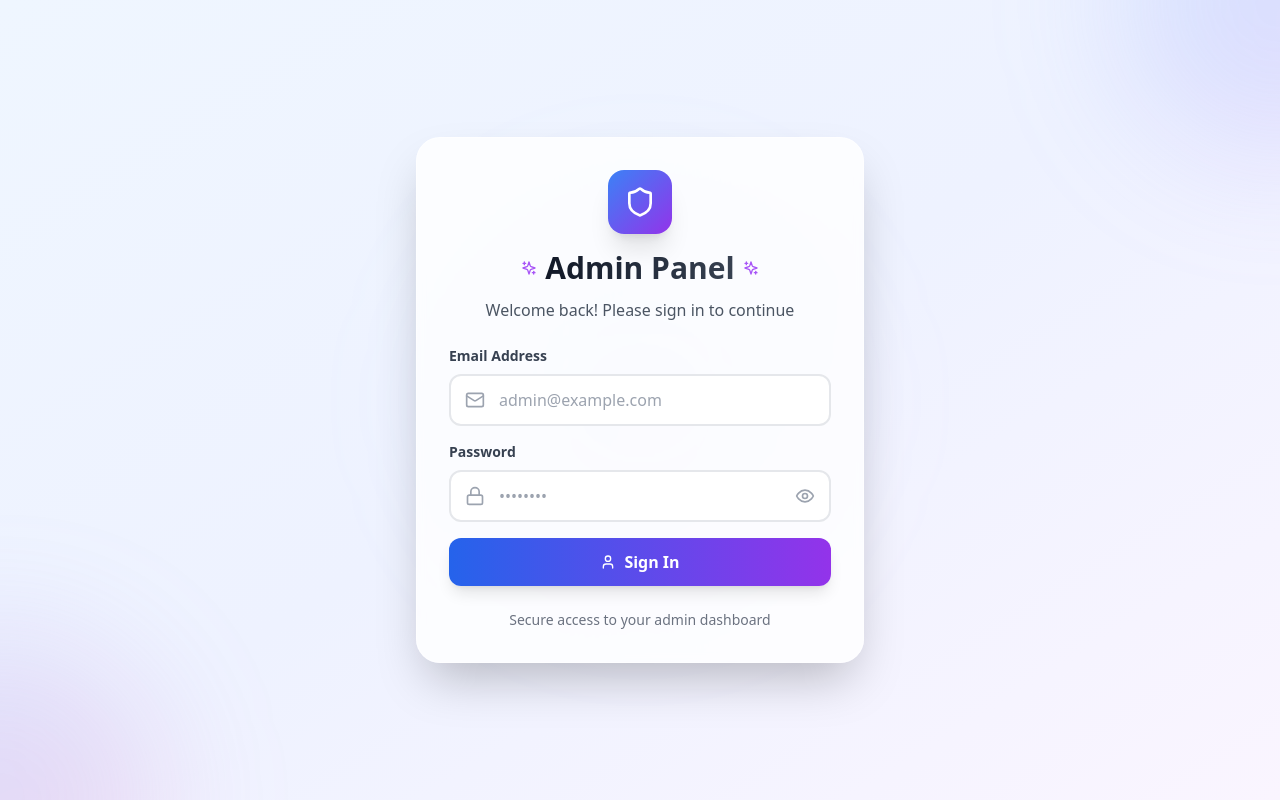
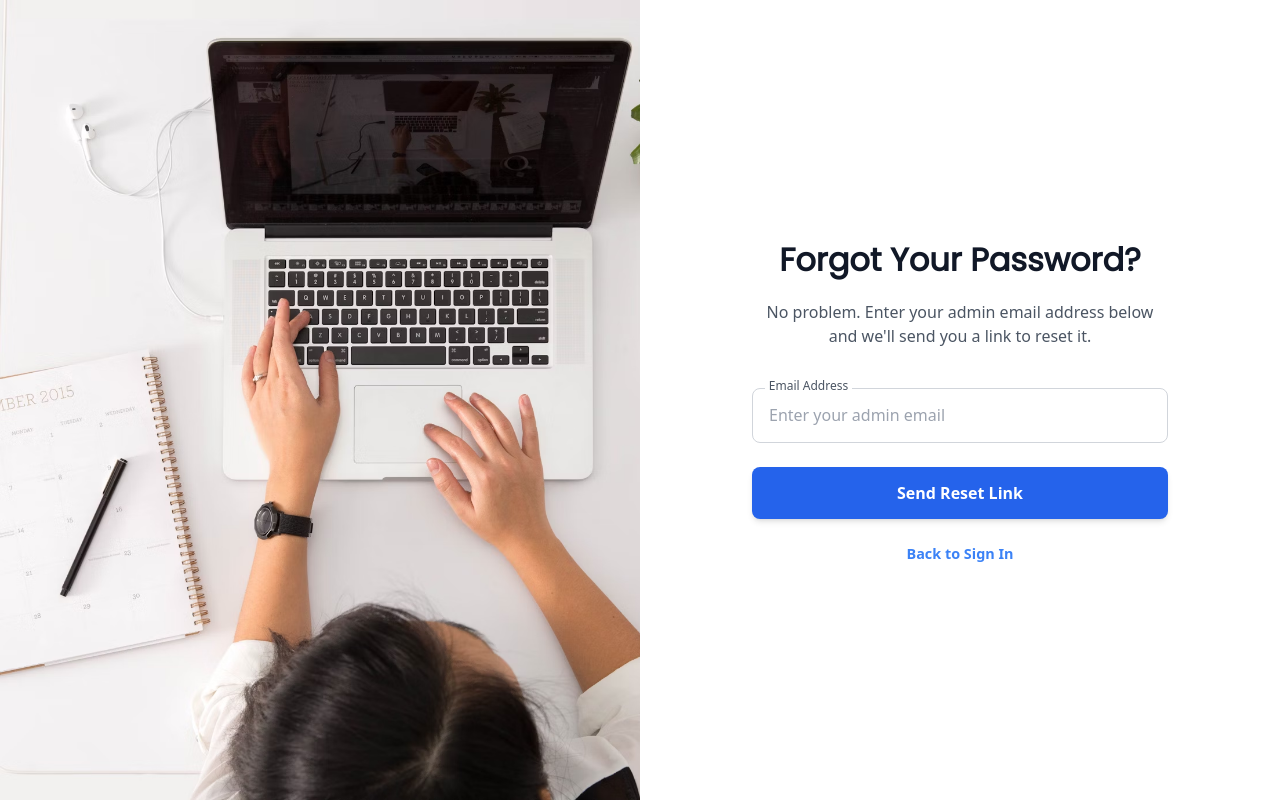
Before and after one commit to mahmoudEbeid2/dokany-admin, a React (Vite) app: page /admin-forgot-password in a window 1280 px wide. Before the commit this address led to /login. Built offline with nearby package versions, Linux system fonts and the light colour scheme; no server answers.

Commit message:
add forgetPassword page

```diff
--- a/package.json
+++ b/package.json
@@ -18,7 +18,8 @@
     "react": "^18.3.1",
     "react-dom": "^18.3.1",
     "react-redux": "^9.2.0",
-    "react-router-dom": "^7.7.1"
+    "react-router-dom": "^7.7.1",
+    "zod": "^4.0.14"
   },
   "devDependencies": {
     "@eslint/js": "^9.9.1",
--- a/src/App.tsx
+++ b/src/App.tsx
@@ -1,17 +1,22 @@
-import React from 'react';
-import { BrowserRouter as Router, Routes, Route, Navigate } from 'react-router-dom';
-import { Provider } from 'react-redux';
-import { store } from './store/store';
-import Login from './components/Auth/Login';
-import PrivateRoute from './components/Auth/PrivateRoute';
-import Layout from './components/Layout/Layout';
-import SellersList from './components/Sellers/SellersList';
-import ManagersList from './components/Managers/ManagersList';
-import Analytics from './components/Analytics/Analytics';
-import ThemesList from './components/Themes/ThemesList';
-import PayoutsList from './components/Payouts/PayoutsList';
-import Profile from './components/Profile/Profile';
-
+import React from "react";
+import {
+  BrowserRouter as Router,
+  Routes,
+  Route,
+  Navigate,
+} from "react-router-dom";
+import { Provider } from "react-redux";
+import { store } from "./store/store";
+import Login from "./components/Auth/Login";
+import PrivateRoute from "./components/Auth/PrivateRoute";
+import Layout from "./components/Layout/Layout";
+import SellersList from "./components/Sellers/SellersList";
+import ManagersList from "./components/Managers/ManagersList";
+import Analytics from "./components/Analytics/Analytics";
+import ThemesList from "./components/Themes/ThemesList";
+import PayoutsList from "./components/Payouts/PayoutsList";
+import Profile from "./components/Profile/Profile";
+import AdminForgotPassword from "./components/Auth/AdminForgotPassword";
 function App() {
   return (
     <Provider store={store}>
@@ -19,6 +24,10 @@ function App() {
         <div className="h-screen bg-gray-50 overflow-hidden">
           <Routes>
             <Route path="/login" element={<Login />} />
+            <Route
+              path="/admin-forgot-password"
+              element={<AdminForgotPassword />}
+            />
             <Route
               path="/dashboard"
               element={
--- /dev/null
+++ b/src/components/Auth/AdminForgotPassword.module.css
@@ -0,0 +1,175 @@
+@import url("https://fonts.googleapis.com/css2?family=Poppins&display=swap");
+
+.authContainer {
+  display: flex;
+  flex-direction: column;
+  min-height: 100vh;
+  width: 100%;
+  background-color: #f9fafb;
+  overflow-y: auto;
+}
+
+.authImageSection {
+  display: block;
+  height: 100vh;
+  overflow: hidden;
+}
+
+.authImageSection img {
+  width: 100%;
+  height: 100%;
+  max-width: 100%;
+  object-fit: cover;
+}
+
+.authFormSection {
+  display: flex;
+  justify-content: center;
+  align-items: center;
+  padding: 2rem 1rem;
+  background-color: #ffffff;
+  min-height: 100vh;
+  overflow-y: auto;
+  flex: 1;
+}
+
+.formWrapper {
+  width: 100%;
+  max-width: 28rem;
+  padding: 1rem;
+  margin: 1rem 0;
+}
+
+.formWrapper h2 {
+  font-family: Poppins, sans-serif;
+  font-size: 2rem;
+  font-weight: 600;
+  margin-bottom: 1rem;
+  text-align: center;
+  color: #111827;
+}
+
+.formWrapper .insturctionsText {
+  text-align: center;
+  color: #4b5563;
+  margin-bottom: 2.5rem;
+  font-size: 1rem;
+}
+
+.switchAuthLink {
+  font-size: 0.9rem;
+  color: #4b5563;
+  margin-top: 1.5rem;
+  text-align: center;
+}
+
+.switchAuthLink a {
+  color: #3b82f6;
+  text-decoration: none;
+  font-weight: 600;
+  cursor: pointer;
+  transition: color 0.3s ease;
+}
+
+.switchAuthLink a:hover {
+  color: #1d4ed8;
+}
+
+.inputGroup {
+  position: relative;
+  margin-bottom: 1.5rem;
+  width: 100%;
+}
+
+.inputGroup label {
+  position: absolute;
+  top: -0.7rem;
+  left: 0.8rem;
+  background-color: #ffffff;
+  padding: 0 0.25rem;
+  font-size: 0.75rem;
+  color: #4b5563;
+  font-weight: 500;
+}
+
+.inputGroup input {
+  width: 100%;
+  padding: 0.9rem 1rem;
+  border: 1px solid #d1d5db;
+  border-radius: 0.5rem;
+  font-size: 1rem;
+  outline: none;
+  transition: all 0.3s ease;
+  background-color: #ffffff;
+  color: #111827;
+}
+
+.inputGroup input:focus {
+  border-color: #3b82f6;
+  box-shadow: 0 0 0 3px rgba(59, 130, 246, 0.1);
+}
+
+.inputGroup input::placeholder {
+  color: #9ca3af;
+}
+
+.submitBtn {
+  width: 100%;
+  background: #2563eb;
+  color: #ffffff;
+  border: none;
+  border-radius: 0.5rem;
+  font-size: 1rem;
+  font-weight: 600;
+  cursor: pointer;
+  padding: 0.875rem 2.5rem;
+  transition: all 0.3s ease;
+  box-shadow: 0 4px 6px -1px rgb(0 0 0 / 0.1), 0 2px 4px -2px rgb(0 0 0 / 0.1);
+}
+
+.submitBtn:hover {
+  background: #1d4ed8;
+  transform: translateY(-2px);
+  box-shadow: 0 10px 15px -3px rgb(0 0 0 / 0.1), 0 4px 6px -4px rgb(0 0 0 / 0.1);
+}
+
+.submitBtn:disabled {
+  opacity: 0.6;
+  cursor: not-allowed;
+  transform: none;
+}
+
+.errorText {
+  color: #ef4444;
+  font-size: 0.875rem;
+  margin-top: 0.25rem;
+}
+
+.apiError {
+  color: #ef4444;
+  text-align: center;
+  font-size: 0.9rem;
+  margin-bottom: 1rem;
+  padding: 0.75rem;
+  background-color: #fee2e2;
+  border: 1px solid #fecaca;
+  border-radius: 0.5rem;
+}
+
+@media (min-width: 768px) {
+  .authContainer {
+    flex-direction: row;
+  }
+  .authImageSection {
+    flex: 0 0 50%;
+  }
+  .authFormSection {
+    flex: 1;
+  }
+}
+
+@media (max-width: 767px) {
+  .authImageSection {
+    display: none;
+  }
+}
--- /dev/null
+++ b/src/components/Auth/AdminForgotPassword.tsx
@@ -0,0 +1,114 @@
+import React, { useState } from "react";
+import { Link } from "react-router-dom";
+import styles from "./AdminForgotPassword.module.css";
+import { z } from "zod";
+import axios from "axios";
+import { API_CONFIG } from "../../config/api";
+
+const requestResetSchema = z.object({
+  email: z.string().email({ message: "Please enter a valid email address." }),
+});
+
+const AdminForgotPassword = () => {
+  const [email, setEmail] = useState("");
+  const [error, setError] = useState<string | null>(null);
+  const [successMessage, setSuccessMessage] = useState<string | null>(null);
+  const [loading, setLoading] = useState(false);
+
+  const handleSubmit = async (e: React.FormEvent) => {
+    e.preventDefault();
+    setError(null);
+    setSuccessMessage(null);
+
+    const result = requestResetSchema.safeParse({ email });
+    if (!result.success) {
+      setError(
+        result.error.flatten().fieldErrors.email?.[0] || "Invalid input."
+      );
+      return;
+    }
+
+    setLoading(true);
+
+    try {
+      const response = await axios.post(
+        `${API_CONFIG.BASE_URL}/auth/admin/reset-password`,
+        { email }
+      );
+      setSuccessMessage(
+        response.data.message ||
+          "If an account with that email exists, a reset link has been sent."
+      );
+    } catch (err: any) {
+      const errorMsg =
+        err.response?.data?.error || "An unexpected error occurred.";
+      setError(errorMsg);
+    } finally {
+      setLoading(false);
+    }
+  };
+
+  return (
+    <div className={styles.authContainer}>
+      <div className={styles.authImageSection}>
+        <img src="/resetPasswordImage.avif" alt="Admin Panel" />
+      </div>
+
+      <div className={styles.authFormSection}>
+        <div className={styles.formWrapper}>
+          <h2>Forgot Your Password?</h2>
+          <p className={styles.insturctionsText}>
+            No problem. Enter your admin email address below and we'll send you
+            a link to reset it.
+          </p>
+
+          {successMessage ? (
+            <div
+              style={{
+                color: "#16a34a",
+                textAlign: "center",
+                padding: "1rem",
+                backgroundColor: "#f0fdf4",
+                border: "1px solid #bbf7d0",
+                borderRadius: "0.5rem",
+              }}
+            >
+              {successMessage}
+            </div>
+          ) : (
+            <form onSubmit={handleSubmit} noValidate>
+              {error && <p className={styles.apiError}>{error}</p>}
+
+              <div className={styles.inputGroup}>
+                <label htmlFor="email">Email Address</label>
+                <input
+                  type="email"
+                  id="email"
+                  name="email"
+                  value={email}
+                  onChange={(e) => setEmail(e.target.value)}
+                  placeholder="Enter your admin email"
+                  required
+                />
+              </div>
+
+              <button
+                type="submit"
+                className={styles.submitBtn}
+                disabled={loading}
+              >
+                {loading ? "Sending..." : "Send Reset Link"}
+              </button>
+            </form>
+          )}
+
+          <p className={styles.switchAuthLink}>
+            <Link to="/login">Back to Sign In</Link>
+          </p>
+        </div>
+      </div>
+    </div>
+  );
+};
+
+export default AdminForgotPassword;
--- a/src/components/Auth/Login.tsx
+++ b/src/components/Auth/Login.tsx
@@ -1,16 +1,29 @@
-import React, { useState } from 'react';
-import { useDispatch } from 'react-redux';
-import { useNavigate } from 'react-router-dom';
-import { User, Mail, Lock, Shield, Sparkles, Eye, EyeOff, Loader } from 'lucide-react';
-import axios from 'axios';
-import { loginStart, loginSuccess, loginFailure } from '../../store/slices/authSlice';
-import { API_CONFIG } from '../../config/api';
-
+import React, { useState } from "react";
+import { useDispatch } from "react-redux";
+import { useNavigate } from "react-router-dom";
+import {
+  User,
+  Mail,
+  Lock,
+  Shield,
+  Sparkles,
+  Eye,
+  EyeOff,
+  Loader,
+} from "lucide-react";
+import axios from "axios";
+import {
+  loginStart,
+  loginSuccess,
+  loginFailure,
+} from "../../store/slices/authSlice";
+import { API_CONFIG } from "../../config/api";
+import { Link } from "react-router-dom";
 const Login: React.FC = () => {
-  const [email, setEmail] = useState('');
-  const [password, setPassword] = useState('');
+  const [email, setEmail] = useState("");
+  const [password, setPassword] = useState("");
   const [loading, setLoading] = useState(false);
-  const [error, setError] = useState('');
+  const [error, setError] = useState("");
   const [emailError, setEmailError] = useState(false);
   const [passwordError, setPasswordError] = useState(false);
   const [showPassword, setShowPassword] = useState(false);
@@ -29,19 +42,19 @@ const Login: React.FC = () => {
 
   const handleSubmit = async (e: React.FormEvent) => {
     e.preventDefault();
-    setError('');
+    setError("");
     setEmailError(false);
     setPasswordError(false);
 
     if (!validateEmail(email)) {
       setEmailError(true);
-      setError('Please enter a valid email address.');
+      setError("Please enter a valid email address.");
       return;
     }
 
     if (!validatePassword(password)) {
       setPasswordError(true);
-      setError('Password must be at least 6 characters long.');
+      setError("Password must be at least 6 characters long.");
       return;
     }
 
@@ -49,20 +62,19 @@ const Login: React.FC = () => {
     dispatch(loginStart());
 
     try {
-      const res = await axios.post(
-        `${API_CONFIG.BASE_URL}/auth/admin/login`,
-        { email, password }
-      );
+      const res = await axios.post(`${API_CONFIG.BASE_URL}/auth/admin/login`, {
+        email,
+        password,
+      });
 
       const { user, token } = res.data;
       localStorage.setItem("token", token);
       dispatch(loginSuccess(user));
       navigate("/dashboard");
-
     } catch (err: any) {
-
       const message =
-        err?.response?.data?.message || "Invalid email or password. Please try again.";
+        err?.response?.data?.message ||
+        "Invalid email or password. Please try again.";
       setError(message);
       dispatch(loginFailure());
     } finally {
@@ -94,7 +106,9 @@ const Login: React.FC = () => {
               </h2>
               <Sparkles className="h-4 w-4 text-purple-500" />
             </div>
-            <p className="text-gray-600 text-base">Welcome back! Please sign in to continue</p>
+            <p className="text-gray-600 text-base">
+              Welcome back! Please sign in to continue
+            </p>
           </div>
 
           {/* Form */}
@@ -117,7 +131,9 @@ const Login: React.FC = () => {
                   value={email}
                   onChange={(e) => setEmail(e.target.value)}
                   className={`w-full pl-12 pr-4 py-3 border-2 rounded-xl focus:ring-4 focus:ring-blue-500/20 focus:border-blue-500 transition-all duration-300 ${
-                    emailError ? 'border-red-300 focus:border-red-500 focus:ring-red-500/20' : 'border-gray-200'
+                    emailError
+                      ? "border-red-300 focus:border-red-500 focus:ring-red-500/20"
+                      : "border-gray-200"
                   }`}
                   placeholder="admin@example.com"
                   required
@@ -149,7 +165,9 @@ const Login: React.FC = () => {
                   value={password}
                   onChange={(e) => setPassword(e.target.value)}
                   className={`w-full pl-12 pr-12 py-3 border-2 rounded-xl focus:ring-4 focus:ring-blue-500/20 focus:border-blue-500 transition-all duration-300 ${
-                    passwordError ? 'border-red-300 focus:border-red-500 focus:ring-red-500/20' : 'border-gray-200'
+                    passwordError
+                      ? "border-red-300 focus:border-red-500 focus:ring-red-500/20"
+                      : "border-gray-200"
                   }`}
                   placeholder="••••••••"
                   required
@@ -159,7 +177,11 @@ const Login: React.FC = () => {
                   onClick={() => setShowPassword(!showPassword)}
                   className="absolute right-4 top-1/2 transform -translate-y-1/2 text-gray-400 hover:text-gray-600 transition-colors"
                 >
-                  {showPassword ? <EyeOff className="h-5 w-5" /> : <Eye className="h-5 w-5" />}
+                  {showPassword ? (
+                    <EyeOff className="h-5 w-5" />
+                  ) : (
+                    <Eye className="h-5 w-5" />
+                  )}
                 </button>
               </div>
               {passwordError && !error && (
@@ -197,7 +219,14 @@ const Login: React.FC = () => {
               )}
             </button>
           </form>
-
+          <div className="mt-4 text-center">
+            <Link
+              to="/admin-forgot-password"
+              className="text-sm font-medium text-blue-600 hover:text-blue-800"
+            >
+              Forgot Password?
+            </Link>
+          </div>
           {/* Footer */}
           <div className="mt-6 text-center">
             <p className="text-gray-500 text-sm">
```
Also changed, not shown: public/resetPasswordImage.avif (added), 1 other file (tests, documents, lock files or other folders).
